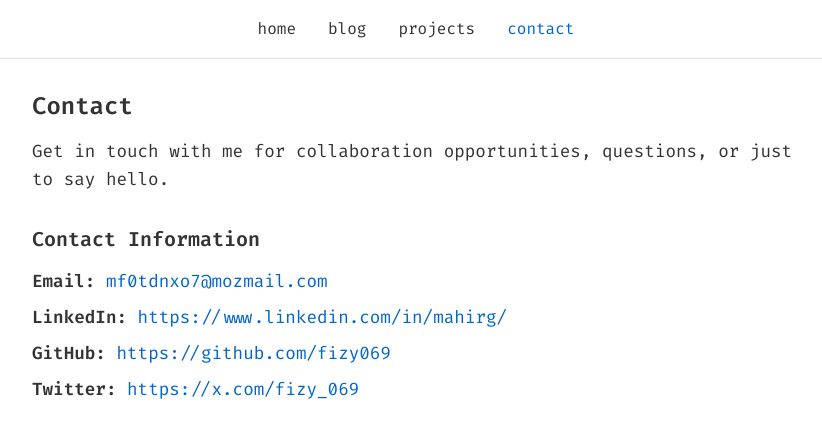
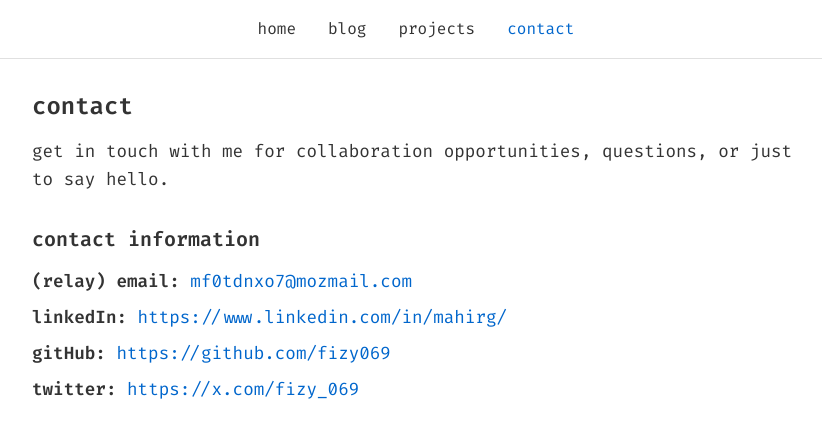
Before and after one commit to fizy069/portfolio, a Vue app: page /contact in a window 1280 px wide. Shown: the top 438 px of the page, without its empty margins (224-1046 px from the left). Built offline with nearby package versions, Linux system fonts and the light colour scheme.

Commit message:
refactor contact details

```diff
--- /dev/null
+++ b/src/data/contactInfo.json
@@ -0,0 +1,43 @@
+{
+  "pageInfo": {
+    "title": "contact",
+    "description": "get in touch with me for collaboration opportunities, questions, or just to say hello."
+  },
+  "contactDetails": {
+    "sectionTitle": "contact information",
+    "contacts": [
+      {
+        "id": 1,
+        "type": "email",
+        "label": "(relay) email: ",
+        "value": "mf0tdnxo7@mozmail.com",
+        "link": "mailto:mf0tdnxo7@mozmail.com",
+        "external": false
+      },
+      {
+        "id": 2,
+        "type": "linkedin",
+        "label": "linkedIn: ",
+        "value": "https://www.linkedin.com/in/mahirg/",
+        "link": "https://www.linkedin.com/in/mahirg/",
+        "external": true
+      },
+      {
+        "id": 3,
+        "type": "github",
+        "label": "gitHub: ",
+        "value": "https://github.com/fizy069",
+        "link": "https://github.com/fizy069",
+        "external": true
+      },
+      {
+        "id": 4,
+        "type": "twitter",
+        "label": "twitter: ",
+        "value": "https://x.com/fizy_069",
+        "link": "https://x.com/fizy_069",
+        "external": true
+      }
+    ]
+  }
+}
--- a/src/views/Contact.vue
+++ b/src/views/Contact.vue
@@ -1,20 +1,28 @@
 <template>
   <div class="contact">
-    <h1>Contact</h1>
+    <h1>{{ contactInfo.pageInfo.title }}</h1>
 
-    <p>Get in touch with me for collaboration opportunities, questions, or just to say hello.</p>
+    <p>{{ contactInfo.pageInfo.description }}</p>
 
     <div class="contact-info">
-      <h2>Contact Information</h2>
-      <p><strong>Email:</strong> <a href="mailto:mf0tdnxo7@mozmail.com">mf0tdnxo7@mozmail.com</a></p>
-      <p><strong>LinkedIn:</strong> <a href="https://www.linkedin.com/in/mahirg/" target="_blank">https://www.linkedin.com/in/mahirg/</a></p>
-      <p><strong>GitHub:</strong> <a href="https://github.com/fizy069" target="_blank">https://github.com/fizy069</a></p>
-      <p><strong>Twitter:</strong> <a href="https://x.com/fizy_069" target="_blank">https://x.com/fizy_069</a></p>
+      <h2>{{ contactInfo.contactDetails.sectionTitle }}</h2>
+      <p v-for="contact in contactInfo.contactDetails.contacts" :key="contact.id">
+        <strong>{{ contact.label }} </strong>
+        <a :href="contact.link" :target="contact.external ? '_blank' : '_self'">
+          {{ contact.value }}
+        </a>
+      </p>
     </div>
 
   </div>
 </template>
 
+<script setup>
+import { ref } from 'vue'
+import contactInfoData from '@/data/contactInfo.json'
+
+const contactInfo = ref(contactInfoData)
+</script>
 
 <style scoped>
 .contact-info {
```
